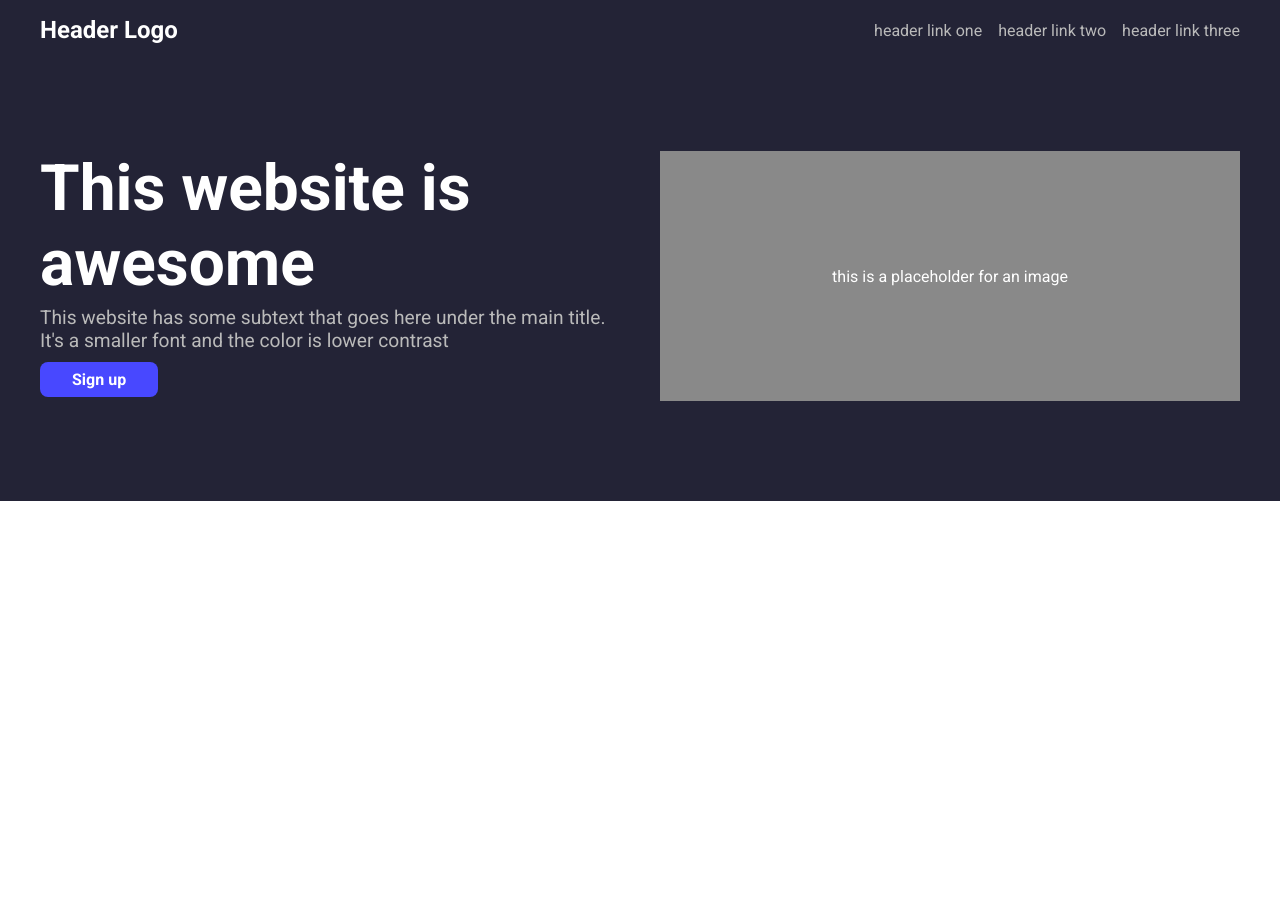
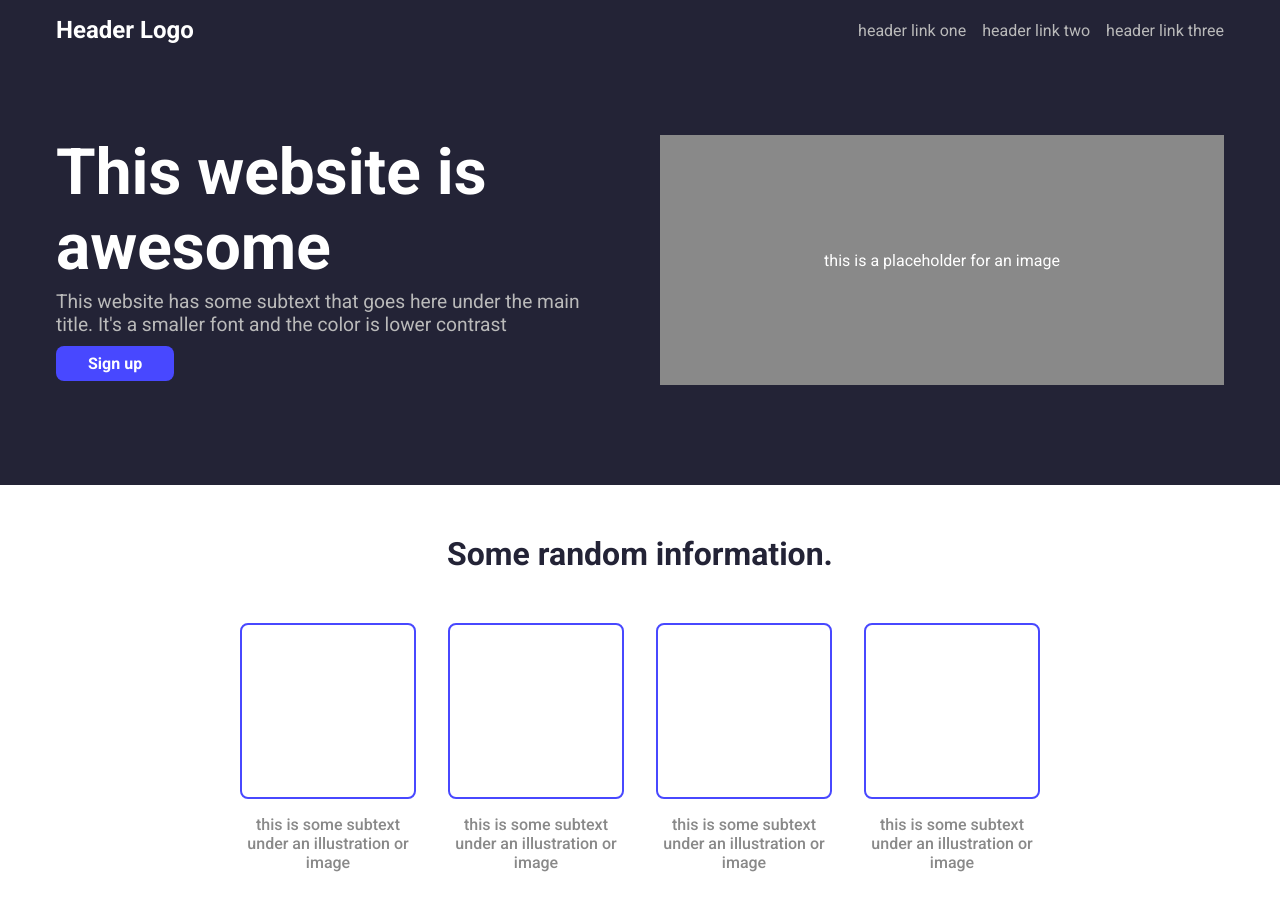
Before and after one commit to fyaja/odin-landing-page, a plain HTML site: page index.html in a window 1280 px wide. Before the commit the page ends 800 px from the top, so only its background shows below. Drawn offline with Linux system fonts and the light colour scheme.

Commit message:
create and style .card-section

```diff
--- a/index.html
+++ b/index.html
@@ -37,6 +37,36 @@
       </div>
     </div>
   </div>
+
+  <div class="card-section">
+    <h2>Some random information.</h2>
+    <div class="cards">
+      <div class="card">
+        <div class="card-border"></div>
+        <div class="card-text">
+          this is some subtext under an illustration or image
+        </div>
+      </div>
+      <div class="card">
+        <div class="card-border"></div>
+        <div class="card-text">
+          this is some subtext under an illustration or image
+        </div>
+      </div>
+      <div class="card">
+        <div class="card-border"></div>
+        <div class="card-text">
+          this is some subtext under an illustration or image
+        </div>
+      </div>
+      <div class="card">
+        <div class="card-border"></div>
+        <div class="card-text">
+          this is some subtext under an illustration or image
+        </div>
+      </div>
+    </div>
+  </div>
 </body>
 
 </html>
--- a/style.css
+++ b/style.css
@@ -8,7 +8,7 @@
 .container{
   max-width: 1200px;
   margin-inline: auto;
-  padding-block: 1rem;
+  padding-inline: 1rem;
 }
 
 /* hero section */
@@ -17,6 +17,7 @@
 }
 
 .hero .navigation{
+  padding-block: 1rem;
   display: flex;
   justify-content: space-between;
   align-items: center;
@@ -44,6 +45,7 @@
   display: flex;
   gap: 2.5rem;
   padding-bottom: 100px;
+  margin-bottom: 50px;
 }
 
 .hero-content .hero-text{
@@ -85,3 +87,41 @@
 .hero-img span{
   color: white;
 }
+
+/* cards-section */
+.card-section{
+  max-width: 800px;
+  margin-inline: auto;
+  margin-bottom: 100px;
+}
+
+.card-section h2{
+  text-align: center;
+  font-size: 2rem;
+  color: rgb(35, 35, 54);
+  margin-bottom: 50px;
+}
+
+.cards{
+  display: flex;
+  gap: 2rem;
+}
+
+.card{
+  display: flex;
+  flex-direction: column;
+  gap: 1rem;
+}
+
+.card .card-border{
+  aspect-ratio: 1;
+  border-radius: 0.5rem;
+  border: 2px solid rgb(72, 72, 255);
+}
+
+.card .card-text{
+  font-weight: 500;
+  font-size: 1rem;
+  text-align: center;
+  color: rgb(137, 137, 137);
+}
```
